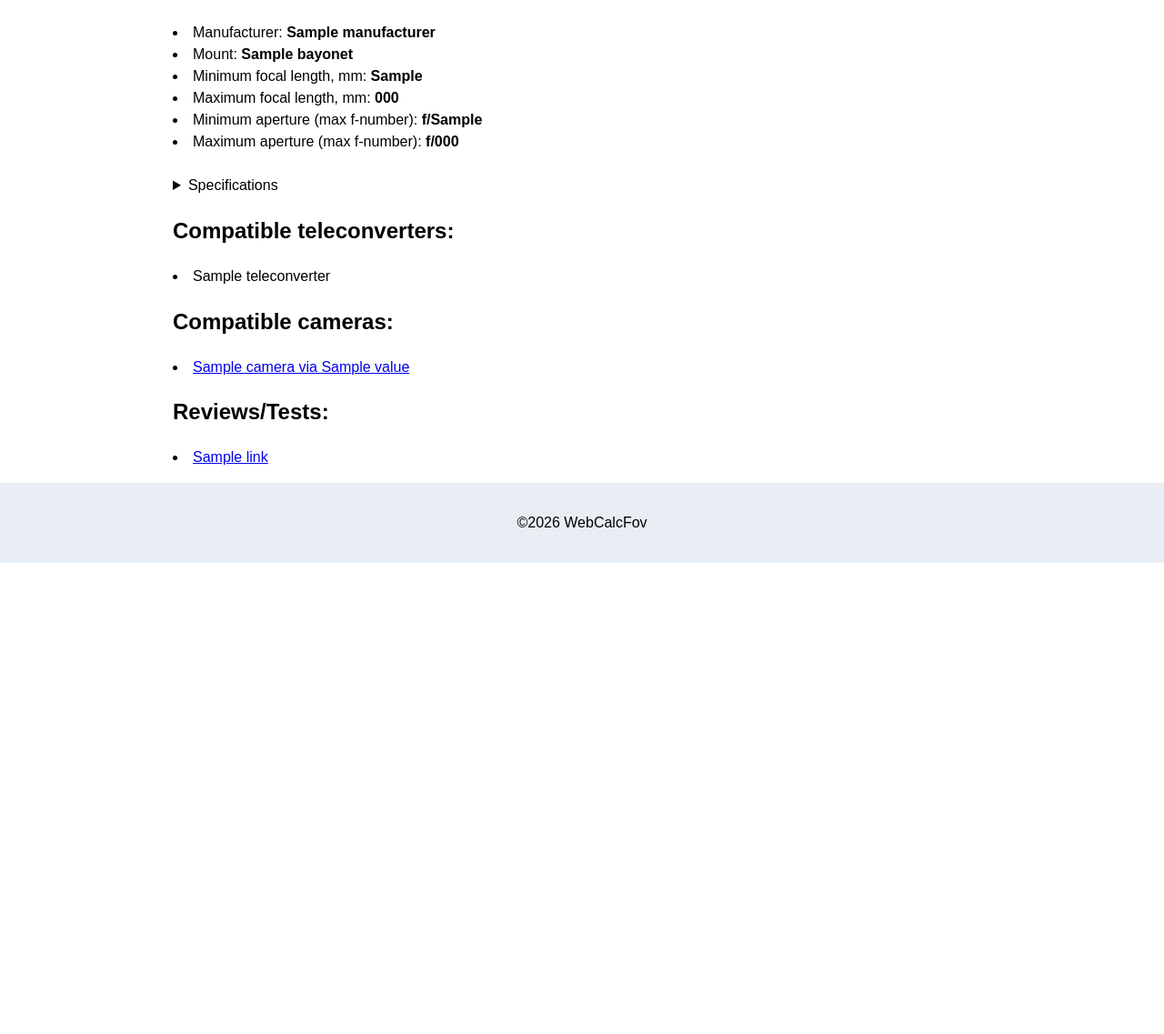
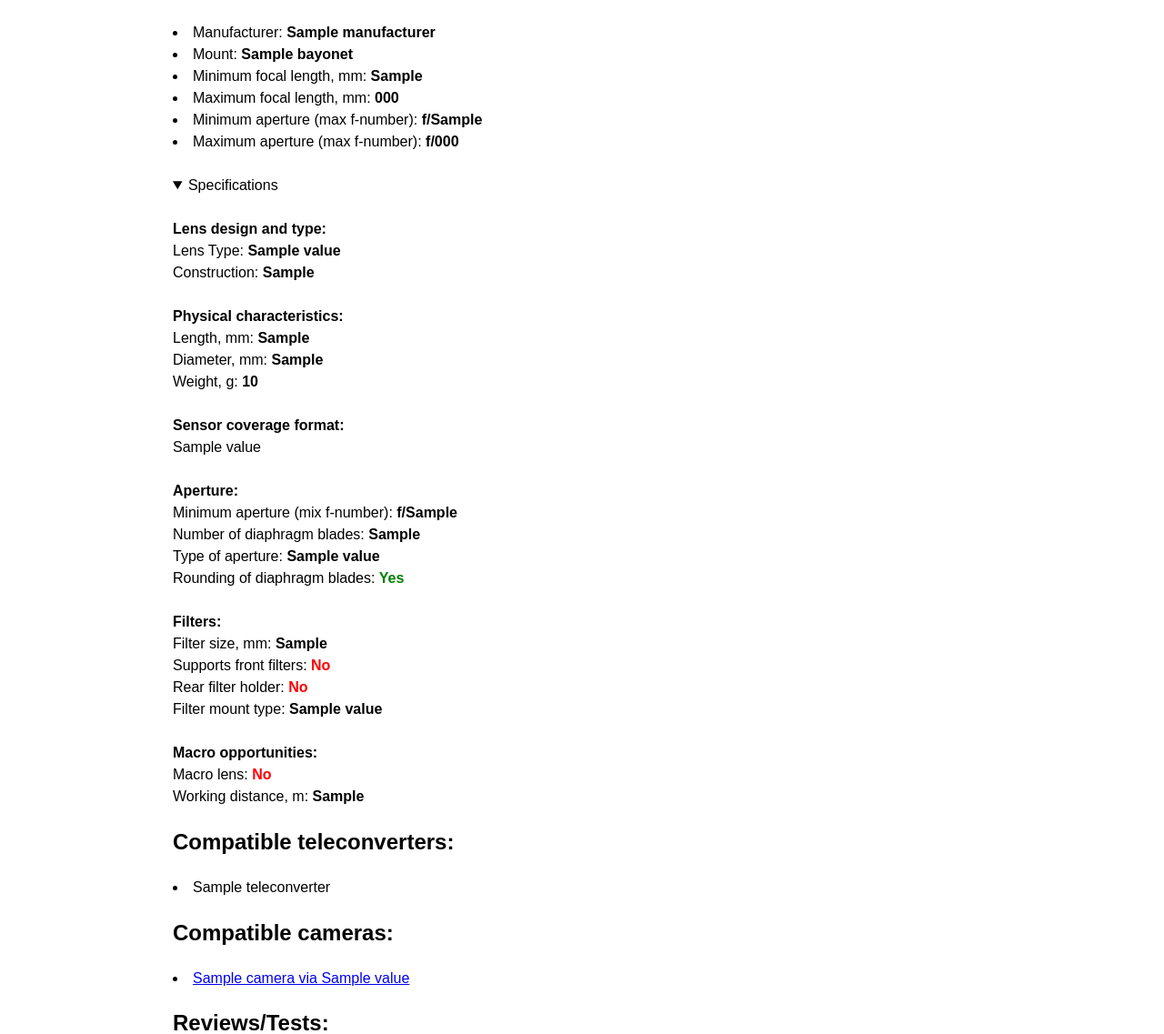
Before and after one commit to YuraEtalking/WebCalcFov, a Python web app: template templates/lens_detail.html in a window 1280 px wide. Shown: the part 181-1318 px from the top of the page at 91% size. Before the commit the page ends 800 px from the top, so only its background shows below. Run offline with Jinja, Linux system fonts and the light colour scheme; the template is opened without the code that fills it: most values are stand-ins (such as "Sample title", 1, 10 or a date in 2020).

Commit message:
настройка SpecLens #7
Миграции не пушу.

```diff
--- a/backend/web/cameras.py
+++ b/backend/web/cameras.py
@@ -1,6 +1,5 @@
 from fastapi import APIRouter, Request, Depends
 from fastapi.responses import HTMLResponse
-from fastapi.templating import Jinja2Templates
 
 from sqlalchemy.ext.asyncio import AsyncSession
 from loguru import logger
@@ -12,7 +11,6 @@ web_router = APIRouter(
     prefix='/cameras',
     tags=['Cameras'],
 )
-templates = Jinja2Templates(directory='templates')
 
 
 @web_router.get('/', name='cameras_list', response_class=HTMLResponse)
--- a/backend/web/lenses.py
+++ b/backend/web/lenses.py
@@ -1,6 +1,5 @@
 from fastapi import APIRouter, Request, Depends
 from fastapi.responses import HTMLResponse
-from fastapi.templating import Jinja2Templates
 from loguru import logger
 from sqlalchemy.ext.asyncio import AsyncSession
 
@@ -13,7 +12,6 @@ web_router = APIRouter(
     prefix='/lenses',
     tags=['Lenses'],
 )
-templates = Jinja2Templates(directory='templates')
 
 @web_router.get('/', name='lens_list', response_class=HTMLResponse)
 async def lens_list(
--- a/backend/web/partials.py
+++ b/backend/web/partials.py
@@ -1,6 +1,5 @@
 from fastapi import APIRouter, Request, Depends
 from fastapi.responses import HTMLResponse
-from fastapi.templating import Jinja2Templates
 
 from sqlalchemy.exc import SQLAlchemyError
 from sqlalchemy.ext.asyncio import AsyncSession
@@ -14,7 +13,6 @@ web_router = APIRouter(
     prefix='/partials',
     tags=['Partials'],
 )
-templates = Jinja2Templates(directory='templates')
 
 
 @web_router.get('/lens/focal-field', response_class=HTMLResponse)
--- a/static/css/styles.css
+++ b/static/css/styles.css
@@ -184,3 +184,12 @@ input, textarea, select, button {
   background: #fff3cd;
   color: #856404;
 }
+
+/* Цветные bool значения */
+.bool-true {
+  color: green;
+}
+
+.bool-false {
+  color: red;
+}
--- a/templates/lens_detail.html
+++ b/templates/lens_detail.html
@@ -29,7 +29,7 @@
 
 <br>
 <!-- Спецификации -->
-<details>
+<details open>
     <summary>{{ _("Specifications") }}</summary>
 
     <br>
@@ -56,12 +56,40 @@
     <div>{{ _("Minimum aperture (mix f-number)") }}: <b>f/{{ spec.min_aperture }}</b></div>
     <div>{{ _("Number of diaphragm blades") }}: <b>{{ spec.aperture_blades }}</b></div>
     <div>{{ _("Type of aperture") }}: <b>{{ spec.type_diaphragm.value }}</b></div>
-    <div>{{ _("Rounding of diaphragm blades") }}: <b>{{ spec.aperture_blades_rounded }}</b></div>
+    <div>
+      {{ _("Rounding of diaphragm blades") }}:
+      <b class="{{ 'bool-true' if spec.aperture_blades_rounded else 'bool-false' }}">
+      {{ _("Yes") if spec.aperture_blades_rounded else _("No") }}
+      </b>
+    </div>
+
+    <br>
+    <!-- Фильтры-->
+    <div><strong>{{ _("Filters") }}:</strong></div>
+    <div>{{ _("Filter size") }}, mm: <b>{{ spec.filter_size_mm }}</b></div>
+    <div>
+      {{ _("Supports front filters") }}:
+      <b class="{{ 'bool-true' if spec.supports_front_filters else 'bool-false' }}">
+      {{ _("Yes") if spec.supports_front_filters else _("No") }}
+      </b>
+    </div>
+    <div>
+      {{ _("Rear filter holder") }}:
+      <b class="{{ 'bool-true' if spec.rear_filter_holder else 'bool-false' }}">
+      {{ _("Yes") if spec.rear_filter_holder else _("No") }}
+      </b>
+    </div>
+    <div>{{ _("Filter mount type") }}: <b>{{ spec.filter_mount_type.value }}</b></div>
 
     <br>
     <!-- Макро-возможности -->
     <div><strong>{{ _("Macro opportunities") }}:</strong></div>
-    <div>{{ _("Macro lens") }}: <b>{{ spec.is_macro }}</b></div>
+    <div>
+      {{ _("Macro lens") }}:
+      <b class="{{ 'bool-true' if spec.is_macro else 'bool-false' }}">
+      {{ _("Yes") if spec.is_macro else _("No") }}
+      </b>
+    </div>
     <div>{{ _("Working distance") }}, m: <b>{{ spec.working_distance_m }}</b></div>
 </details>
 
```
Also changed, not shown: backend/web/wiki.py (+5 -3 lines), locales/en/LC_MESSAGES/messages.po, locales/ru/LC_MESSAGES/messages.po.
